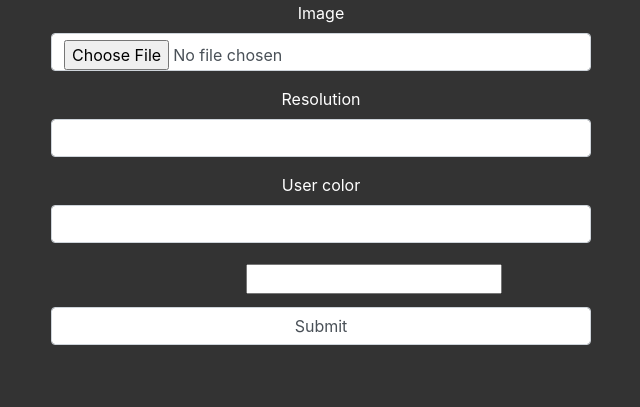
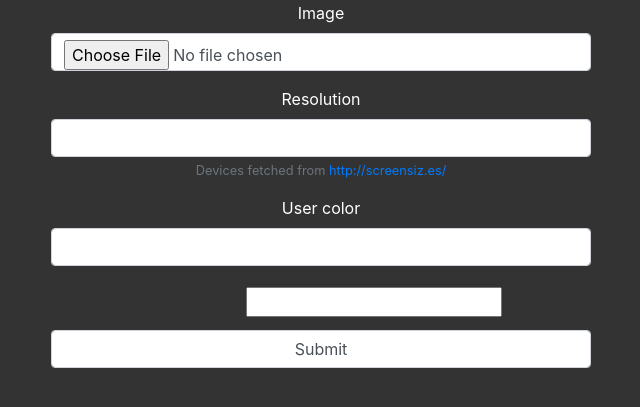
Before and after one commit to sampromises/wallpaperize, a Flask app: template templates/index.html in a window 1280 px wide. Shown: the part 284-691 px from the top of the page, without its empty margins (319-959 px from the left). Run offline with Flask 2, Linux system fonts and the light colour scheme; the template is opened without the code that fills it, so the values that code supplies are empty, except form fields; form fields are guessed from the names that the template uses; parts of the project's set-up code (start-up, migrations or seed data) failed here and were passed over; some libraries are stand-ins or nearby versions.

Commit message:
Add credit to http://screensiz.es/

```diff
--- a/templates/index.html
+++ b/templates/index.html
@@ -32,6 +32,7 @@
             <div class="form-group">
                 {{ form.resolution.label }}
                 {{ form.resolution(class_='form-control') }}
+                <small class='form-text text-muted'>Devices fetched from <a href='http://screensiz.es/'>http://screensiz.es/</a></small>
             </div>
             <fieldset>
                 <div class="form-group">
```
